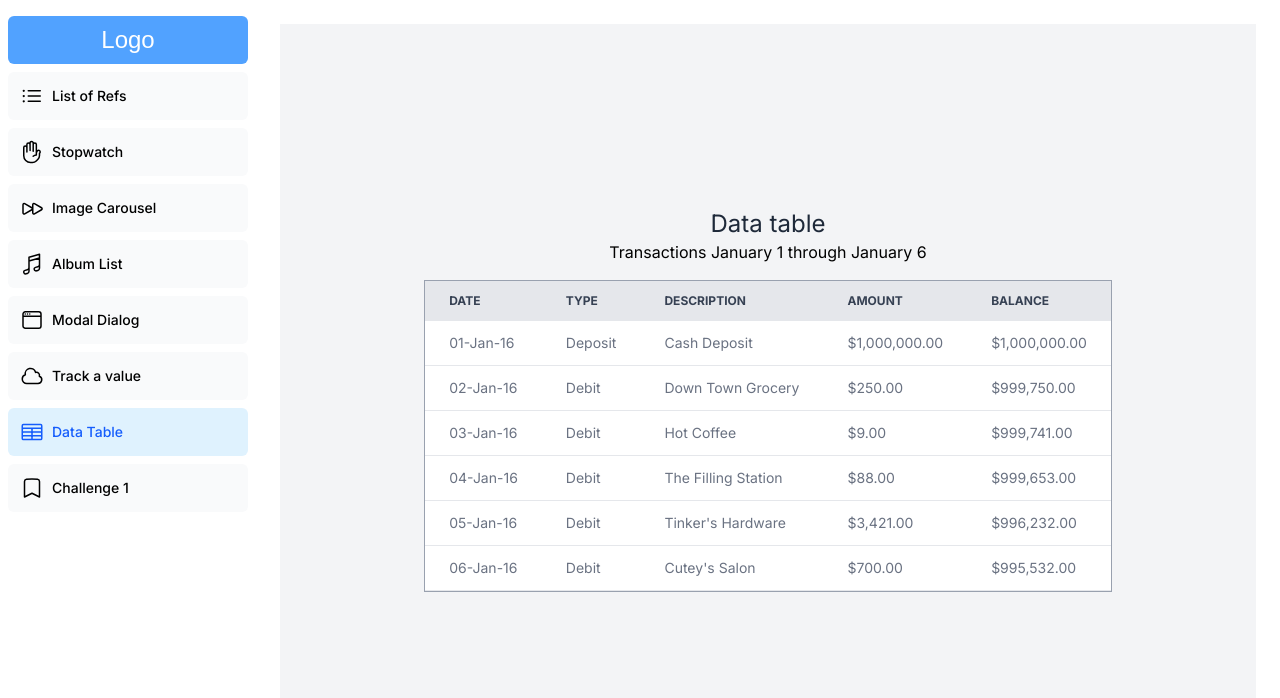
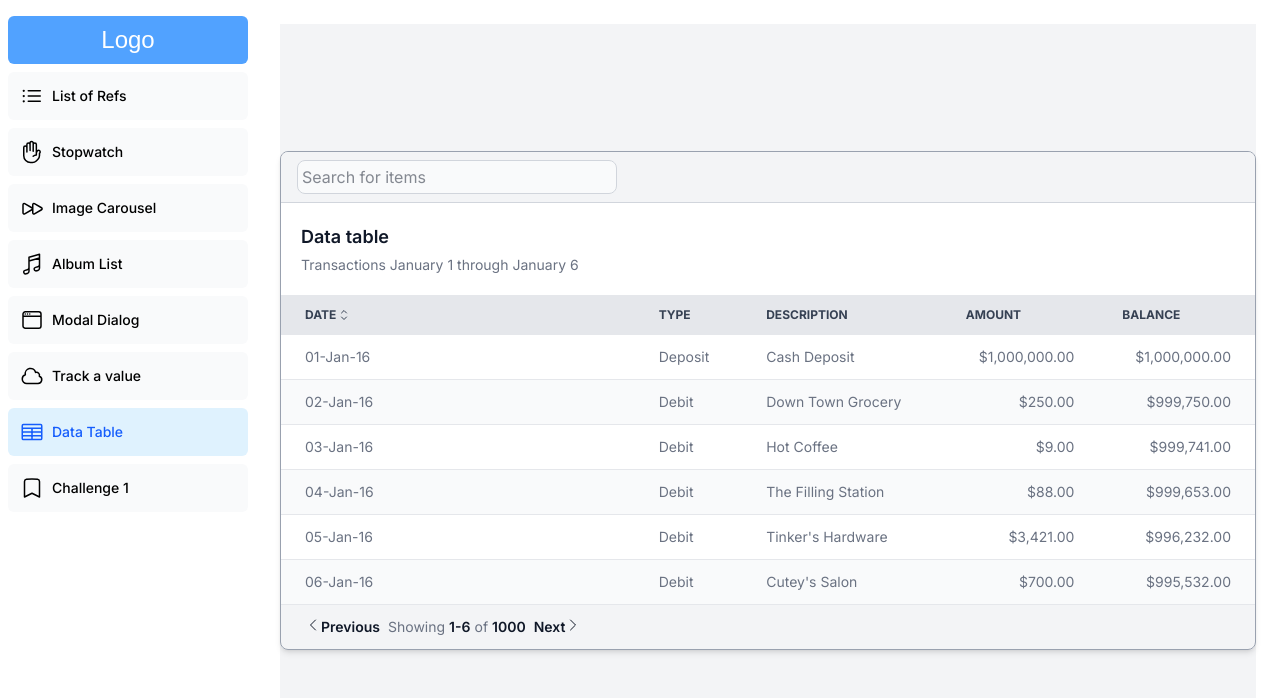
Before and after one commit to msrxse/next-challenges, a Next.js app: page /dashboard/data-table in a window 1280 px wide. Shown: the top 698 px of the page. Built offline with nearby package versions, Linux system fonts and the light colour scheme; a web font is replaced by a local one.

Commit message:
Add styles to data table

```diff
--- a/app/dashboard/data-table/page.tsx
+++ b/app/dashboard/data-table/page.tsx
@@ -1,3 +1,8 @@
+import {
+  ChevronLeftIcon,
+  ChevronRightIcon,
+  ChevronUpDownIcon,
+} from "@heroicons/react/24/outline";
 import React from "react";
 
 const DATA = [
@@ -52,23 +57,35 @@ const DATA = [
 ];
 function Page() {
   return (
-    <main className="bg-gray-100 h-full flex flex-col justify-center items-center">
-      <h1 className="text-2xl fond-bold text-gray-800">Data table</h1>
-      <h4 id="grid1Label" className="mb-4">
-        Transactions January 1 through January 6
-      </h4>
-      <div className="border border-gray-400">
-        <div className="relative overflow-x-auto">
+    <main className="bg-gray-100 h-full flex flex-col justify-center">
+      <div className="relative overflow-x-auto border border-gray-400 shadow-md rounded-lg">
+        <div className="px-4 py-2 bg-gray-100 border-b-1 border-gray-300">
+          <label htmlFor="table-search" className="sr-only">
+            Search
+          </label>
+          <input
+            type="text"
+            id="table-search"
+            className="block p-1 tex-sm text-gray-900 border border-gray-300 rounded-lg w-80 bg-gray-50 focus:ring-blue-500 focus:border-blue-500"
+            placeholder="Search for items"
+          ></input>
+        </div>
         <table
           id="ex1-grid"
           role="grid"
-            aria-labelledby="grid1Label"
           className="w-full text-sm text-left text-gray-500"
         >
+          <caption className="p-5 text-lg font-semibold text-left text-gray-900 bg-white">
+            Data table
+            <p className="mt-1 text-sm font-normal text-gray-500">
+              Transactions January 1 through January 6
+            </p>
+          </caption>
           <thead className="text-xs text-gray-700 uppercase bg-gray-200">
             <tr>
-                <th scope="col" className="px-6 py-3">
+              <th scope="col" className="flex px-6 py-3">
                 Date
+                <ChevronUpDownIcon className="w-4" />
               </th>
               <th scope="col" className="px-6 py-3">
                 Type
@@ -86,7 +103,10 @@ function Page() {
           </thead>
           <tbody>
             {DATA.map((each) => (
-                <tr key={each.id} className="bg-white border-b border-gray-200">
+              <tr
+                key={each.id}
+                className="odd:bg-white even:bg-gray-50 border-b border-gray-200 hover:bg-blue-50"
+              >
                 <td
                   scope="col"
                   className="px-6 py-3 whitespace-nowrap"
@@ -112,14 +132,14 @@ function Page() {
                 </td>
                 <td
                   scope="col"
-                    className="px-6 py-3 whitespace-nowrap"
+                  className="px-6 py-3 whitespace-nowrap text-right"
                   tabIndex={-1}
                 >
                   {each.amount}
                 </td>
                 <td
                   scope="col"
-                    className="px-6 py-3 whitespace-nowrap"
+                  className="px-6 py-3 whitespace-nowrap text-right"
                   tabIndex={-1}
                 >
                   {each.balance}
@@ -127,8 +147,30 @@ function Page() {
               </tr>
             ))}
           </tbody>
+          <tfoot>
+            <tr>
+              <td
+                colSpan={5}
+                className="flex flex-nowrap px-6 py-3 text-left font-semibold text-gray-900"
+              >
+                <button className="flex pr-2">
+                  <ChevronLeftIcon className="w-4" />
+                  Previous
+                </button>
+                <span className="text-sm font-normal text-gray-500 mb-0 inline w-auto space-x-1 whitespace-nowrap">
+                  <span>Showing</span>
+                  <span className="font-semibold text-gray-900">1-6</span>
+                  <span>of</span>
+                  <span className="font-semibold text-gray-900">1000</span>
+                </span>
+                <button className="flex pl-2">
+                  Next
+                  <ChevronRightIcon className="w-4" />
+                </button>
+              </td>
+            </tr>
+          </tfoot>
         </table>
-        </div>
       </div>
     </main>
   );
```
Lines whose indentation alone changed are shown as unchanged.
